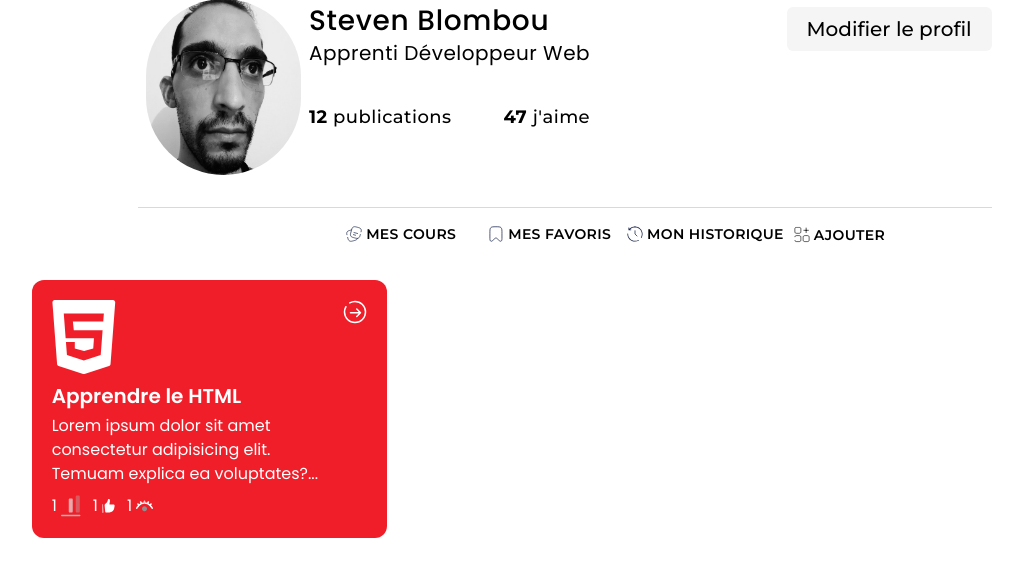
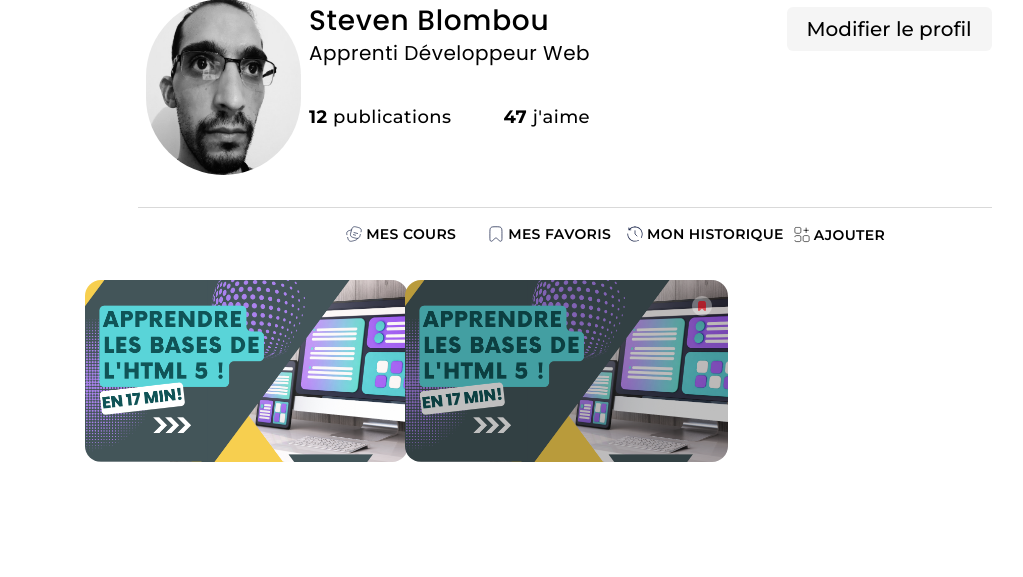
Before and after one commit to cherchetoiles/projet_simplon, a PHP site: page /view/profil.php in a window 1280 px wide. Shown: the part 65-642 px from the top of the page, without its empty margins (75-1098 px from the left). Run offline with PHP 8.4, Linux system fonts and the light colour scheme.

Commit message:
profil fav card

```diff
--- /dev/null
+++ b/assets/script/card_creator.js
@@ -0,0 +1,13 @@
+function showFilter(){
+    var img = document.getElementById("card_img").classList;
+    img.add("blur-[2px]","brightness-50");
+    var list = document.getElementById("card_filter").classList;
+    list.remove("hidden");}
+
+function showFav(){
+    var icon = document.getElementById("icon_fav").classList;
+    icon.toggle("hidden");
+    var img = document.getElementById("img_fav").classList;
+    img.add("blur-[2px]","brightness-50");
+    var list = document.getElementById("card_fav").classList;
+    list.remove("hidden");}
--- a/config/Connect_bdd.php
+++ b/config/Connect_bdd.php
@@ -5,6 +5,7 @@ class Connect_bdd{
 
     public function __construct(){
         $user = "root";
+        // $pass="root"
         $pass = "";
         $host = "localhost";
         $db = "simplonsite";
--- a/controller/homecontroller.php
+++ b/controller/homecontroller.php
@@ -31,6 +31,9 @@ function cours(){
     include("view/footer.php");
 }
 
+function lesson(){
+    require('view/lesson.php');
+}
 
 function homepage(){
     require('view/homepage.php');
--- a/dist/output.css
+++ b/dist/output.css
@@ -832,24 +832,16 @@ video {
   margin-top: 2rem;
 }
 
-.ml-24 {
-  margin-left: 6rem;
-}
-
-.ml-20 {
-  margin-left: 5rem;
-}
-
-.ml-\[90px\] {
-  margin-left: 90px;
-}
-
-.ml-\[94px\] {
-  margin-left: 94px;
-}
-
-.ml-\[93\.5px\] {
-  margin-left: 93.5px;
+.mr-0 {
+  margin-right: 0px;
+}
+
+.mr-0\.5 {
+  margin-right: 0.125rem;
+}
+
+.mr-4 {
+  margin-right: 1rem;
 }
 
 .block {
@@ -916,6 +908,10 @@ video {
   height: 2rem;
 }
 
+.h-\[182px\] {
+  height: 182px;
+}
+
 .h-\[1px\] {
   height: 1px;
 }
@@ -1030,6 +1026,10 @@ video {
 
 .w-\[260px\] {
   width: 260px;
+}
+
+.w-\[323px\] {
+  width: 323px;
 }
 
 .w-\[90px\] {
@@ -1058,6 +1058,63 @@ video {
   transform: translate(var(--tw-translate-x), var(--tw-translate-y)) rotate(var(--tw-rotate)) skewX(var(--tw-skew-x)) skewY(var(--tw-skew-y)) scaleX(var(--tw-scale-x)) scaleY(var(--tw-scale-y));
 }
 
+.-translate-y-full {
+  --tw-translate-y: -100%;
+  transform: translate(var(--tw-translate-x), var(--tw-translate-y)) rotate(var(--tw-rotate)) skewX(var(--tw-skew-x)) skewY(var(--tw-skew-y)) scaleX(var(--tw-scale-x)) scaleY(var(--tw-scale-y));
+}
+
+.translate-x-full {
+  --tw-translate-x: 100%;
+  transform: translate(var(--tw-translate-x), var(--tw-translate-y)) rotate(var(--tw-rotate)) skewX(var(--tw-skew-x)) skewY(var(--tw-skew-y)) scaleX(var(--tw-scale-x)) scaleY(var(--tw-scale-y));
+}
+
+@keyframes spin {
+  to {
+    transform: rotate(360deg);
+  }
+}
+
+.animate-spin {
+  animation: spin 1s linear infinite;
+}
+
+@keyframes ping {
+  75%, 100% {
+    transform: scale(2);
+    opacity: 0;
+  }
+}
+
+.animate-ping {
+  animation: ping 1s cubic-bezier(0, 0, 0.2, 1) infinite;
+}
+
+@keyframes pulse {
+  50% {
+    opacity: .5;
+  }
+}
+
+.animate-pulse {
+  animation: pulse 2s cubic-bezier(0.4, 0, 0.6, 1) infinite;
+}
+
+@keyframes bounce {
+  0%, 100% {
+    transform: translateY(-25%);
+    animation-timing-function: cubic-bezier(0.8,0,1,1);
+  }
+
+  50% {
+    transform: none;
+    animation-timing-function: cubic-bezier(0,0,0.2,1);
+  }
+}
+
+.animate-bounce {
+  animation: bounce 1s infinite;
+}
+
 .snap-start {
   scroll-snap-align: start;
 }
@@ -1163,6 +1224,10 @@ video {
   overflow-y: scroll;
 }
 
+.rounded-2xl {
+  border-radius: 1rem;
+}
+
 .rounded-4xl {
   border-radius: 40px;
 }
@@ -1661,6 +1739,21 @@ video {
   outline-offset: 2px;
 }
 
+.blur-\[2px\] {
+  --tw-blur: blur(2px);
+  filter: var(--tw-blur) var(--tw-brightness) var(--tw-contrast) var(--tw-grayscale) var(--tw-hue-rotate) var(--tw-invert) var(--tw-saturate) var(--tw-sepia) var(--tw-drop-shadow);
+}
+
+.brightness-50 {
+  --tw-brightness: brightness(.5);
+  filter: var(--tw-blur) var(--tw-brightness) var(--tw-contrast) var(--tw-grayscale) var(--tw-hue-rotate) var(--tw-invert) var(--tw-saturate) var(--tw-sepia) var(--tw-drop-shadow);
+}
+
+.brightness-75 {
+  --tw-brightness: brightness(.75);
+  filter: var(--tw-blur) var(--tw-brightness) var(--tw-contrast) var(--tw-grayscale) var(--tw-hue-rotate) var(--tw-invert) var(--tw-saturate) var(--tw-sepia) var(--tw-drop-shadow);
+}
+
 .drop-shadow-2xl {
   --tw-drop-shadow: drop-shadow(0 25px 25px rgb(0 0 0 / 0.15));
   filter: var(--tw-blur) var(--tw-brightness) var(--tw-contrast) var(--tw-grayscale) var(--tw-hue-rotate) var(--tw-invert) var(--tw-saturate) var(--tw-sepia) var(--tw-drop-shadow);
@@ -1689,6 +1787,10 @@ video {
   transition-duration: 300ms;
 }
 
+.duration-700 {
+  transition-duration: 700ms;
+}
+
 .placeholder\:font-body::-moz-placeholder {
   font-family: "Poppins", sans-serif;
 }
--- a/index.php
+++ b/index.php
@@ -32,6 +32,9 @@ switch($_GET['action']){
     case "profil":
         profil();
         break;
+    case "lesson":
+        lesson();
+        break;
     case "test":
         modaltest();
         break;
--- a/tailwind.config.js
+++ b/tailwind.config.js
@@ -1,6 +1,6 @@
 /** @type {import('tailwindcss').Config} */
 module.exports = {
-  content: ["./view/*.{html,js,php}"],
+  content: ["./view/*.{html,js,php}","./assets/script/*.js"],
   theme: {
     extend: {
       colors : {
--- a/view/profil.php
+++ b/view/profil.php
@@ -11,6 +11,8 @@
     <link rel="preconnect" href="https://fonts.googleapis.com">
     <link rel="preconnect" href="https://fonts.gstatic.com" crossorigin>
     <link href="https://fonts.googleapis.com/css2?family=Montserrat:wght@500;600;700&family=Poppins:wght@100;200;300;400;500;600;700&display=swap" rel="stylesheet">
+
+
 
     <title>Mon Profil</title>
 
@@ -38,13 +40,14 @@
         </div>
         <div>
             <!-- UPDATE PROFIL -->
-            <div class="bg-[#F5F5F5] hidden lg:flex text-center px-5 py-2 rounded-md text-lg lg:text-xl"><p>Modifier le profil</p></div>
+            <a href="?action=test" class="bg-[#F5F5F5] hidden lg:flex text-center px-5 py-2 rounded-md text-lg lg:text-xl"><p>Modifier le profil</p>
+            </a>
         </div>
     </div>
 </div>
 
-<!-- TABLE -->
-<div class="container mx-auto bg-white lg:bg-none">
+<!-- TABLE MENU -->
+<div class="container mx-auto bg-white xl:w-9/12 lg:bg-none">
     <div class="absolute bottom-0 flex justify-center w-full py-4 text-sm font-semibold tracking-wide uppercase border-t border-solid border-stroke lg:border-none lg:static">
         <!-- COURS OF CREATOR -->
         <a href="" class="flex items-center w-auto mx-4">
@@ -52,7 +55,7 @@
             <p class="hidden lg:flex">Mes cours</p>
         </a>
         <!-- FAVORIS -->
-        <a class="flex items-center w-auto mx-4 mr-24 lg:mr-0">
+        <a href="" class="flex items-center w-auto mx-4 mr-24 lg:mr-0">
             <img src="assets/svg/fav.svg" class="w-6 h-6 mr-1 lg:h-4 lg:w-4" alt="icon pour ajouter aux favoris" class="w-3 h-3">
             <p class="hidden lg:flex">Mes favoris</p>
         </a>
@@ -67,7 +70,7 @@
         </a>
         <!-- CREATE FOR CREATOR -->
         <div class="absolute bottom-0 flex justify-center lg:bottom-auto lg:translate-y-[-31%] lg:right-24 xl:right-80 ">
-            <a href="" class="flex items-center justify-center rounded-full lg:w-auto w-14 h-14 bg-red lg:bg-transparent">
+            <a href="?action=addVideo" class="flex items-center justify-center rounded-full lg:w-auto w-14 h-14 bg-red lg:bg-transparent">
                 <svg width=30 height=30 class="w-7 h-7 lg:w-4 lg:h-4 lg:mr-1 stroke-white lg:stroke-black" viewBox="0 0 24 23" fill="none" xmlns="http://www.w3.org/2000/svg">
                     <path d="M14.8252 5.0189H18.2147M18.2147 5.0189H21.6042M18.2147 5.0189V8.40841M18.2147 5.0189V1.62939" stroke-linecap="round"/>
                     <path d="M1.32227 15.1877C1.39451 14.4533 1.55778 13.9589 1.92677 13.5899C2.58862 12.928 3.65384 12.928 5.78427 12.928C7.91471 12.928 8.97993 12.928 9.64178 13.5899C10.3036 14.2517 10.3036 15.3169 10.3036 17.4474C10.3036 19.5778 10.3036 20.643 9.64178 21.3049C8.97993 21.9667 7.91471 21.9667 5.78427 21.9667C3.65384 21.9667 2.58862 21.9667 1.92677 21.3049C1.57723 20.9553 1.4123 20.4933 1.33447 19.8212" stroke=" stroke-linecap="round"/>
@@ -79,36 +82,78 @@
         </div>
     </div>
     <!-- TABLE FILE -->
-    <div class="w-10/12 mx-auto my-5">
+    <div class="w-auto mx-auto my-5">
         <div class="grid grid-cols-1 md:grid-cols-2 lg:grid-cols-3 ">
 
         <!-- LESSON CARD -->
-            <div class="flex justify-start w-auto p-5 text-white bg-cover h-a uto rounded-xl flex- lesson bg-red">
+            <div class="w-[323px]  bg-cover h-[182px] card_container rounded-xl">
             <!-- LOGOWHITE+TITLE+DESC -->
-                <div class="flex flex-col justify-start font-body">
-                    <img src="assets/svg/categories/white/html.svg" alt="Logo hmtl" class="w-16 h-auto">
-                    <h2 class="mt-2 text-xl font-semibold">Apprendre le HTML</h2>
-                    <p class="mt-1 mb-2 leanding-8">Lorem ipsum dolor sit amet consectetur adipisicing elit. Temuam explica ea voluptates?...</p>
-                    <!-- NUMBER DIFFICULT+LIKE+VIEW -->
-                    <div class="flex">
-                        <div class="flex mr-3">
-                            1 <img src="assets/svg/difficult/1.svg" class="ml-1" alt="difficult">
-                        </div>
-                        <div class="flex mr-3">
-                            1 <img src="assets/svg/iconlike.svg" class="ml-1" alt="like">
-                        </div>
-                        <div class="flex">
-                            1 <img src="assets/svg/view.svg" class="ml-1" alt="view">
+                <img src="assets/img/cover.png"  onclick="showFilter()" id="card_img" class="flex w-[323px] hover:brightness-50 hover:blur-[2px] duration-700 h-auto  cover rounded-2xl">
+                <div class="absolute hidden duration-700" id="card_filter">
+                    <div class="flex flex-col justify-start p-5 text-white w-[323px] h-[182px] duration-700 -translate-y-full bg-black/30 font-body rounded-2xl">
+                    <div class="absolute flex right-4 top-4 ">
+                        <a href="?action=lesson">
+                            <svg width="24" height="24"  class="duration-300 hover:stroke-blue stroke-white" viewBox="0 0 16 16" fill="none" xmlns="http://www.w3.org/2000/svg">
+                                <path d="M5 8.5C8.90524 8.5 7.76142 8.5 11.6667 8.5M11.6667 8.5L9.16667 6M11.6667 8.5L9.16667 11"  stroke-linecap="round" stroke-linejoin="round"/>
+                                <path d="M4.5 1.93648C5.52961 1.34088 6.725 1 8 1C11.866 1 15 4.13401 15 8C15 11.866 11.866 15 8 15C4.13401 15 1 11.866 1 8C1 6.72499 1.34088 5.52961 1.93648 4.5" stroke-linecap="round"/>
+                            </svg>
+                        </a>
+                    </div>
+                        <img src="assets/svg/categories/white/html.svg" alt="Logo hmtl" class="w-12 h-auto filter_content ">
+                        <h2 class="mt-2 text-sm font-semibold filter_content">Apprendre le HTML</h2>
+                        <p class="mt-1 mb-2 text-[10px] leanding-8 filter_content">Lorem ipsum dolor sit amet consectetur adipisicing elit. Temuam explica ea voluptates?...</p>
+                        <!-- NUMBER DIFFICULT+LIKE+VIEW -->
+                        <div class="flex text-[10px] filter_content">
+                            <div class="flex mr-3 filter_content">
+                                1 <img src="assets/svg/difficult/1.svg" class="w-3 h-auto ml-1" alt="difficult">
+                            </div>
+                            <div class="flex mr-3 filter_content">
+                                1 <img src="assets/svg/iconlike.svg" class="w-3 h-auto ml-1" alt="like">
+                            </div>
+                            <div class="flex filter_content">
+                                1 <img src="assets/svg/view.svg" class="w-3 h-auto ml-1" alt="view">
+                            </div>
                         </div>
                     </div>
                 </div>
-                <div class="flex items-start justify-start">
-                    <a href="">
-                        <svg width="24" height="24"  class="duration-300 hover:stroke-blue stroke-white" viewBox="0 0 16 16" fill="none" xmlns="http://www.w3.org/2000/svg">
-                            <path d="M5 8.5C8.90524 8.5 7.76142 8.5 11.6667 8.5M11.6667 8.5L9.16667 6M11.6667 8.5L9.16667 11"  stroke-linecap="round" stroke-linejoin="round"/>
-                            <path d="M4.5 1.93648C5.52961 1.34088 6.725 1 8 1C11.866 1 15 4.13401 15 8C15 11.866 11.866 15 8 15C4.13401 15 1 11.866 1 8C1 6.72499 1.34088 5.52961 1.93648 4.5" stroke-linecap="round"/>
-                        </svg>
-                    </a>
+            </div>
+
+            <!-- Favorite CARD -->
+            <div class="w-[323px]  bg-cover h-[182px] card_container rounded-xl">
+            <!-- LOGOWHITE -->
+                <div class="w-[323px] h-[182px] flex justify-end">
+                    <img src="assets/img/cover.png"  onclick="showFav()" id="img_fav" class="flex brightness-75 w-[323px] hover:brightness-50 hover:blur-[2px] duration-700 h-auto  cover rounded-2xl">
+                        <a href="" class="absolute mt-4 mr-4">
+                            <svg id="icon_fav" class="animate-pulse" width="20" height="20" viewBox="0 0 20 20" fill="none" xmlns="http://www.w3.org/2000/svg">
+                                <path opacity="0.5" d="M10 20C15.5228 20 20 15.5228 20 10C20 4.47715 15.5228 0 10 0C4.47715 0 0 4.47715 0 10C0 15.5228 4.47715 20 10 20Z" fill="white"/>
+                                <path d="M14 12.0455V9.54876C14 7.40445 14 6.3323 13.4142 5.66615C12.8284 5 11.8856 5 10 5C8.11438 5 7.17157 5 6.58579 5.66615C6 6.3323 6 7.40445 6 9.54876V12.0455C6 13.5937 6 14.3679 6.32627 14.7062C6.48187 14.8675 6.67829 14.9688 6.88752 14.9958C7.32623 15.0522 7.83855 14.5425 8.86318 13.5229C9.3161 13.0722 9.54256 12.8469 9.80457 12.7875C9.93359 12.7583 10.0664 12.7583 10.1954 12.7875C10.4574 12.8469 10.6839 13.0722 11.1368 13.5229L11.1368 13.5229C12.1615 14.5425 12.6738 15.0522 13.1125 14.9958C13.3217 14.9688 13.5181 14.8675 13.6737 14.7062C14 14.3679 14 13.5937 14 12.0455Z" fill="#F01E29"/>
+                            </svg>
+                        </a>
+                </div>
+                <div class="absolute hidden duration-700" id="card_fav">
+                    <div class="flex flex-col justify-end p-5 text-white w-[323px] h-[182px] duration-700 -translate-y-full bg-black/30 font-body rounded-2xl">
+                        <div class="absolute flex right-4 top-4 ">
+                        <!-- LESSON+FAV -->
+                            <a href="" class="mr-0.5">
+                                <svg width="24" height="24"  class="duration-300 hover:stroke-blue stroke-white" viewBox="0 0 16 16" fill="none" xmlns="http://www.w3.org/2000/svg">
+                                    <path d="M5 8.5C8.90524 8.5 7.76142 8.5 11.6667 8.5M11.6667 8.5L9.16667 6M11.6667 8.5L9.16667 11"  stroke-linecap="round" stroke-linejoin="round"/>
+                                    <path d="M4.5 1.93648C5.52961 1.34088 6.725 1 8 1C11.866 1 15 4.13401 15 8C15 11.866 11.866 15 8 15C4.13401 15 1 11.866 1 8C1 6.72499 1.34088 5.52961 1.93648 4.5" stroke-linecap="round"/>
+                                </svg>
+                            </a>
+
+                            <a href="?action=lesson">
+                                <svg width="24" height="24" class="duration-300 hover:stroke-red stroke-white" viewBox="0 0 16 16" fill="none" xmlns="http://www.w3.org/2000/svg">
+                                    <path d="M11 9.63636V7.63901C11 5.92356 11 5.06584 10.5607 4.53292C10.1213 4 9.41421 4 8 4C6.58579 4 5.87868 4 5.43934 4.53292C5 5.06584 5 5.92356 5 7.63901V9.63636C5 10.875 5 11.4943 5.2447 11.7649C5.3614 11.894 5.50872 11.9751 5.66564 11.9966C5.99467 12.0418 6.37891 11.634 7.14739 10.8183C7.48707 10.4578 7.65692 10.2775 7.85343 10.23C7.95019 10.2066 8.04981 10.2066 8.14657 10.23C8.34308 10.2775 8.51293 10.4578 8.85261 10.8183C9.62109 11.634 10.0053 12.0418 10.3344 11.9966C10.4913 11.9751 10.6386 11.894 10.7553 11.7649C11 11.4943 11 10.875 11 9.63636Z" stroke="#F01E29"/>
+                                    <path d="M4.5 1.93648C5.52961 1.34088 6.725 1 8 1C11.866 1 15 4.13401 15 8C15 11.866 11.866 15 8 15C4.13401 15 1 11.866 1 8C1 6.72499 1.34088 5.52961 1.93648 4.5" stroke-linecap="round"/>
+                                </svg>
+                            </a>
+
+                        </div>
+                        <!-- +TITLE+DESC -->
+                        <img src="assets/svg/categories/white/html.svg" alt="Logo hmtl" class="w-12 h-auto filter_content ">
+                        <h2 class="mt-2 text-sm font-semibold filter_content">Apprendre le HTML</h2>
+                        <p class="mt-1 text-[10px] leanding-8 filter_content">Lorem ipsum dolor sit amet consectetur adipisicing elit. Temuam explica ea voluptates?...</p>
+                    </div>
                 </div>
             </div>
 
@@ -116,4 +161,7 @@
 
     </div>
 </div>
+<script src="assets/script/card_creator.js"></script>
+
 </body>
+</html>
```
Also changed, not shown: other parts of dist/output.css (+111 -130 lines), assets/svg/favori.svg (added), view/lesson.php (added).
